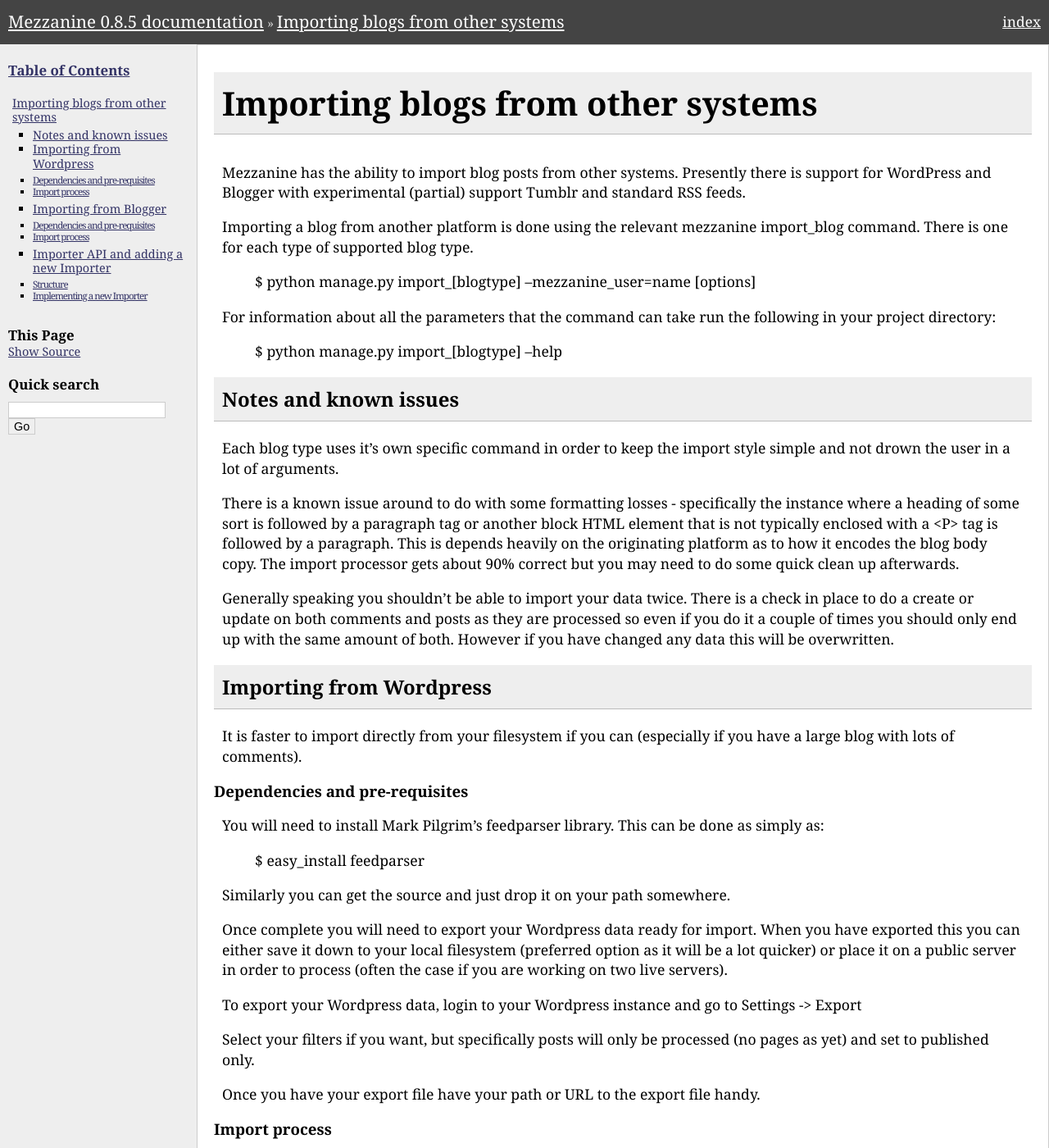
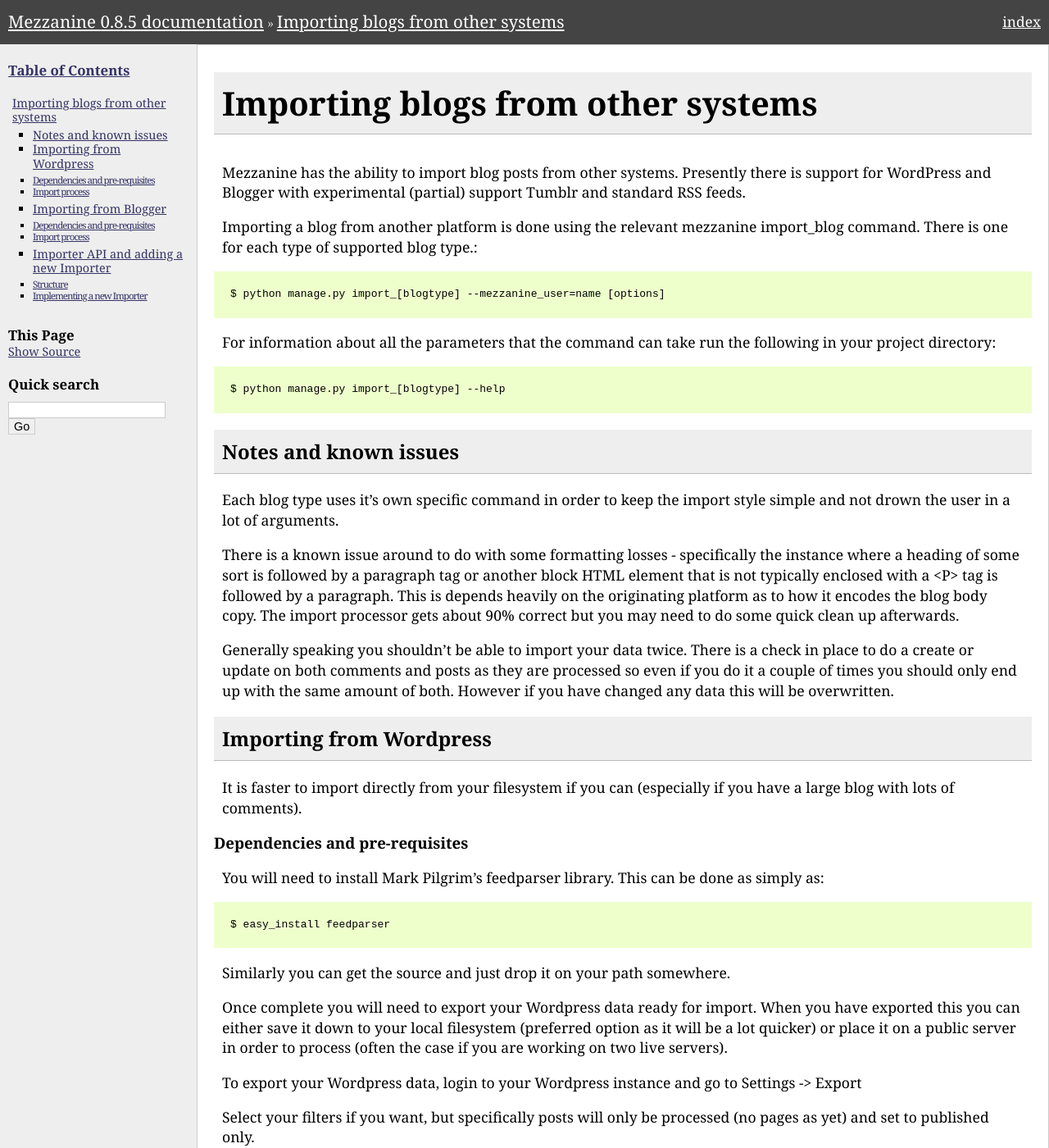
Before and after one commit to alfiecvincent/mezzanine, a Sphinx documentation site: the page built from docs/blog-importing.rst, in a window 1280 px wide and 1400 px high. Shown: the whole window at 82% size. Built offline with Sphinx 7.4.7, drawn with Linux system fonts in a browser that asks for light colours; some of the changed text lies outside the part shown.

Commit message:
final formatting

```diff
--- a/docs/blog-importing.rst
+++ b/docs/blog-importing.rst
@@ -5,12 +5,12 @@
 Mezzanine has the ability to import blog posts from other systems. Presently there is support for WordPress and Blogger with experimental (partial) support
 Tumblr and standard RSS feeds.
 
-Importing a blog from another platform is done using the relevant mezzanine import_blog command. There is one for each type of supported blog type.
+Importing a blog from another platform is done using the relevant mezzanine import_blog command. There is one for each type of supported blog type.::
 
     $ python manage.py import_[blogtype] --mezzanine_user=name [options]
 
 For information about all the parameters that the command can take run the
-following in your project directory:
+following in your project directory::
 
     $ python manage.py import_[blogtype] --help
 
@@ -31,7 +31,7 @@
 Dependencies and pre-requisites
 -------------------------------
 
-You will need to install Mark Pilgrim's feedparser library. This can be done as simply as:
+You will need to install Mark Pilgrim's feedparser library. This can be done as simply as::
 
     $ easy_install feedparser
 
@@ -48,7 +48,7 @@
 Import process
 --------------
 
-Once you have your export file import is as simple as running:
+Once you have your export file import is as simple as running::
 
     $ python manage.py import_wordpress --url=[path|url] --mezzanine-user=..
 
@@ -65,7 +65,7 @@
 Dependencies and pre-requisites
 -------------------------------
 
-The blogger import utilises the Google Data library extensively. This must be installed before importing. To do this simply:
+The blogger import utilises the Google Data library extensively. This must be installed before importing. To do this simply::
 
     $ easy_install gdata
 
@@ -82,7 +82,7 @@
 Import process
 --------------
 
-To import you simply run the following command:
+To import you simply run the following command::
 
     $ python manage.py import_blogger --blogger=blogid --mezzanine-user=..
 
```
